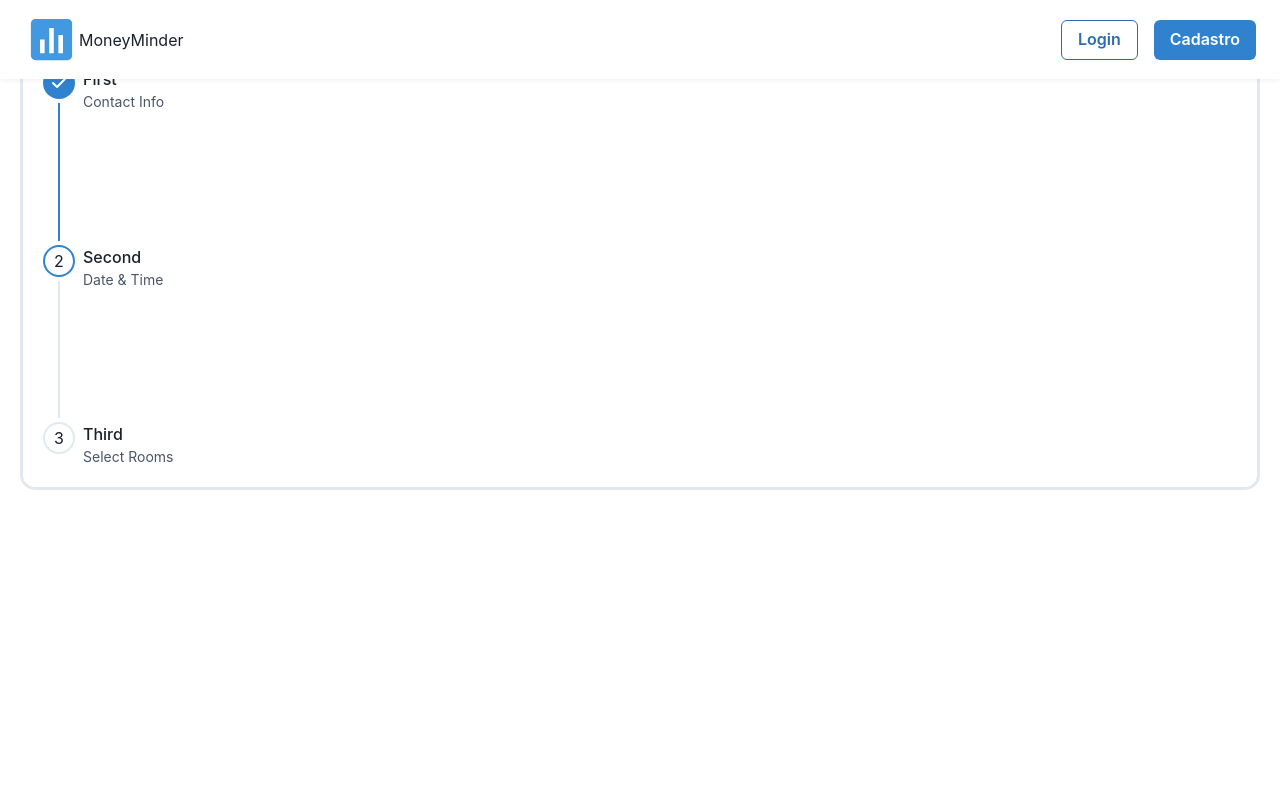
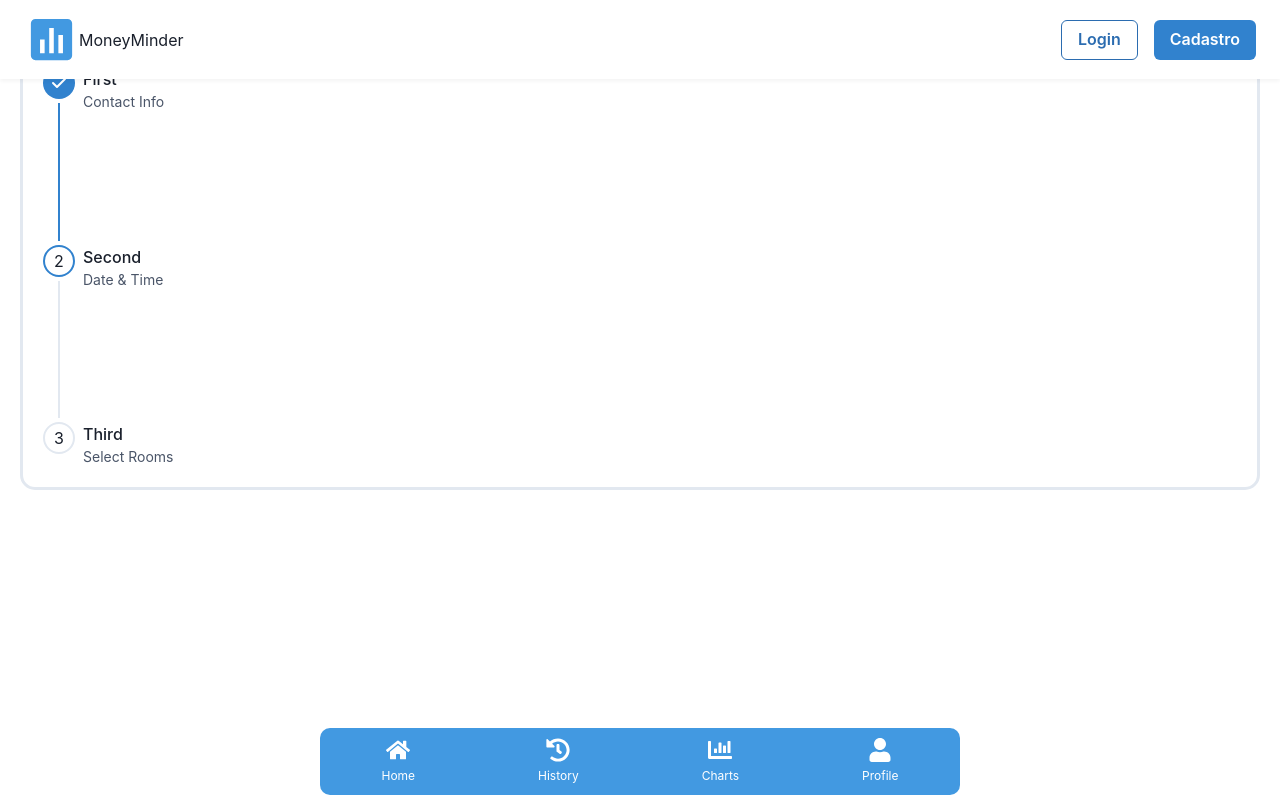
Before and after one commit to codeyourway-bootcamp/tigers-final-project, a React (Vite) app: page /dashboard in a window 1280 px wide. Built offline with nearby package versions, Linux system fonts and the light colour scheme.

Commit message:
Criando BottonNavigate e adicionando props isLandingPage para definir position

```diff
--- /dev/null
+++ b/src/Components/BottonNavigate/index.jsx
@@ -0,0 +1,27 @@
+import { FaHome, FaHistory, FaChartBar, FaUser } from 'react-icons/fa';
+import './style.css';
+
+const BottomNavigate = () => {
+  return (
+    <div className="bottom-navigate">
+      <div className="nav-item">
+        <FaHome size={24} />
+        <span>Home</span>
+      </div>
+      <div className="nav-item">
+        <FaHistory size={24} />
+        <span>History</span>
+      </div>
+      <div className="nav-item">
+        <FaChartBar size={24} />
+        <span>Charts</span>
+      </div>
+      <div className="nav-item">
+        <FaUser size={24} />
+        <span>Profile</span>
+      </div>
+    </div>
+  );
+};
+
+export default BottomNavigate;
--- /dev/null
+++ b/src/Components/BottonNavigate/style.css
@@ -0,0 +1,27 @@
+.bottom-navigate {
+  display: flex;
+  justify-content: space-around;
+  align-items: center;
+  position: fixed;
+  bottom: 5px;
+  left: 50%;
+  transform: translateX(-50%);
+  background-color: rgba(66, 153, 225, 1);
+  padding: 10px 0;
+  width: 50%;
+  border-radius: 10px;
+}
+
+.nav-item {
+  display: flex;
+  flex-direction: column;
+  align-items: center;
+  color: white;
+  text-align: center;
+  font-size: 14px;
+}
+
+.nav-item span {
+  margin-top: 5px;
+  font-size: 12px;
+}
--- a/src/Components/Navbar/index.jsx
+++ b/src/Components/Navbar/index.jsx
@@ -1,9 +1,9 @@
 import { Box, Button } from "@chakra-ui/react";
 import { Link, useLocation } from "react-router-dom";
 import PropTypes from "prop-types";
-import { BiSolidBarChartSquare } from 'react-icons/bi';
+import { BiSolidBarChartSquare } from "react-icons/bi";
 
-export default function Navbar({ isTransparent }) {
+export default function Navbar({ isTransparent, isLandingPage }) {
   const location = useLocation();
 
   const navbarStyle = {
@@ -15,6 +15,10 @@ export default function Navbar({ isTransparent }) {
       isTransparent && location.pathname === "/"
         ? "0 2px 4px rgba(0, 0, 0, 0.2)"
         : "0 2px 4px rgba(0, 0, 0, 0.05)",
+    position:
+      isLandingPage && location.pathname === "/"
+    ? "absolute"
+    : "fixed", // Ajuste na lógica
   };
 
   return (
@@ -26,14 +30,14 @@ export default function Navbar({ isTransparent }) {
       display="flex"
       justifyContent="space-between"
       alignItems="center"
-      position="absolute"
+      position={navbarStyle.position}
       width="100%"
       top="0"
       zIndex="1"
     >
       <Box style={{ display: "flex", alignItems: "center" }}>
-        <Box style={{display: "flex", alignItems:"center "}}>
-          <BiSolidBarChartSquare size={55} color="rgba(66, 153, 225, 1)"/>
+        <Box style={{ display: "flex", alignItems: "center " }}>
+          <BiSolidBarChartSquare size={55} color="rgba(66, 153, 225, 1)" />
           <h1> MoneyMinder</h1>
         </Box>
       </Box>
@@ -54,4 +58,5 @@ export default function Navbar({ isTransparent }) {
 }
 Navbar.propTypes = {
   isTransparent: PropTypes.bool.isRequired,
+  isLandingPage: PropTypes.bool.isRequired,
 };
--- a/src/Pages/Cadastro/index.jsx
+++ /dev/null
@@ -1,13 +0,0 @@
-import Form from "../../Components/Form";
-import Navbar from "../../Components/Navbar";
-function Cadastro() {
-  return (
-    <div>
-      <Navbar isTransparent={false}/>
-      <h1 style={{ textAlign: "center" }}>Cadastro</h1>
-      <Form isRegister={true} />
-    </div>
-  );
-}
-
-export default Cadastro;
--- a/src/Pages/Charts/index.jsx
+++ b/src/Pages/Charts/index.jsx
@@ -3,7 +3,7 @@ import Navbar from "../../Components/Navbar";
 function Charts() {
   return (
     <div>
-      <Navbar isTransparent={false}/>
+      <Navbar isTransparent={false} isLandingPage={false}/>
       <h1>Charts</h1>
     </div>
   )
--- a/src/Pages/Dashboard/index.jsx
+++ b/src/Pages/Dashboard/index.jsx
@@ -1,19 +1,17 @@
 import Navbar from "../../Components/Navbar";
-import HistoricList from "../../Components/HistoricList"
-import "./style.css"
+import HistoricList from "../../Components/HistoricList";
+import "./style.css";
+import BottomNavigate from "../../Components/BottonNavigate";
 
 function Dashboard() {
   return (
-<div display={"flex"}>
-    <Navbar isTransparent={false}/>
-    <h1>Dashboard</h1>
-
-    <HistoricList/>
-
-
-</div>
-  )
-
+    <div display={"flex"}>
+      <Navbar isTransparent={false} isLandingPage={false} />
+      <h1>Dashboard</h1>
+      <HistoricList />
+      <BottomNavigate />
+    </div>
+  );
 }
 
 export default Dashboard;
--- a/src/Pages/Historic/index.jsx
+++ b/src/Pages/Historic/index.jsx
@@ -3,7 +3,7 @@ import HistoricList from "../../Components/HistoricList";
 function Historic() {
   return (
     <div>
-      <Navbar isTransparent={false}/>
+      <Navbar isTransparent={false} isLandingPage={false}/>
       <h1>Historic</h1>
       <HistoricList/>
     </div>
--- a/src/Pages/LandingPage/index.jsx
+++ b/src/Pages/LandingPage/index.jsx
@@ -13,7 +13,7 @@ export default function LandingPage() {
         overflow="hidden"
         className="expanding-image" // Aplicando a classe para o efeito de expansão
       >
-        <Navbar isTransparent={true} />
+        <Navbar isTransparent={true} isLandingPage={true} />
       </Box>
     </div>
   );
--- a/src/Pages/Login/index.jsx
+++ b/src/Pages/Login/index.jsx
@@ -1,14 +1,10 @@
 import Form from "../../Components/Form";
 import Navbar from "../../Components/Navbar";
 function Login() {
-
   return (
     <div style={{ display: "flex" }}>
-
-        <Navbar isTransparent={false} />
-
-        <Form />
-
+      <Navbar isTransparent={false} isLandingPage={false} />
+      <Form />
     </div>
   );
 }
--- a/src/Pages/Profile/index.jsx
+++ b/src/Pages/Profile/index.jsx
@@ -1,6 +1,8 @@
+import Navbar from "../../Components/Navbar";
 function Profile() {
   return (
     <div>
+      <Navbar insTransparent={false} isLandingPage={false}/>
       <h1>Profile</h1>
     </div>
   )
--- /dev/null
+++ b/src/Pages/Register/index.jsx
@@ -0,0 +1,13 @@
+import Form from "../../Components/Form";
+import Navbar from "../../Components/Navbar";
+function Register() {
+  return (
+    <div>
+      <Navbar isTransparent={false} isLandingPage={false}/>
+      <h1 style={{ textAlign: "center" }}>Register</h1>
+      <Form isRegister={true} />
+    </div>
+  );
+}
+
+export default Register;
--- a/src/main.jsx
+++ b/src/main.jsx
@@ -4,7 +4,7 @@ import { ChakraProvider } from "@chakra-ui/react";
 import { RouterProvider, createBrowserRouter } from "react-router-dom";
 import LandingPage from "./Pages/LandingPage";
 import Login from "./Pages/Login";
-import Cadastro from "./Pages/Cadastro";
+import Register from "./Pages/Register";
 import Dashboard from "./Pages/Dashboard/";
 import Charts from "./Pages/Charts";
 import Historic from "./Pages/Historic";
@@ -24,8 +24,8 @@ ReactDOM.createRoot(document.getElementById("root")).render(
             element: <Login />,
           },
           {
-            path: "/cadastro",
-            element: <Cadastro />,
+            path: "/register",
+            element: <Register />,
           },
           {
             path: "/dashboard",
```
